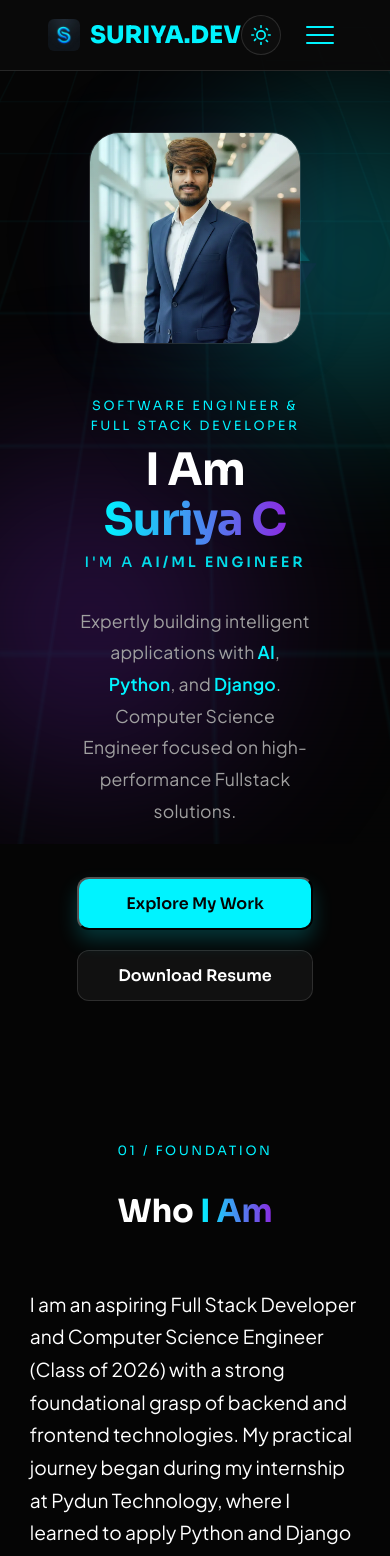
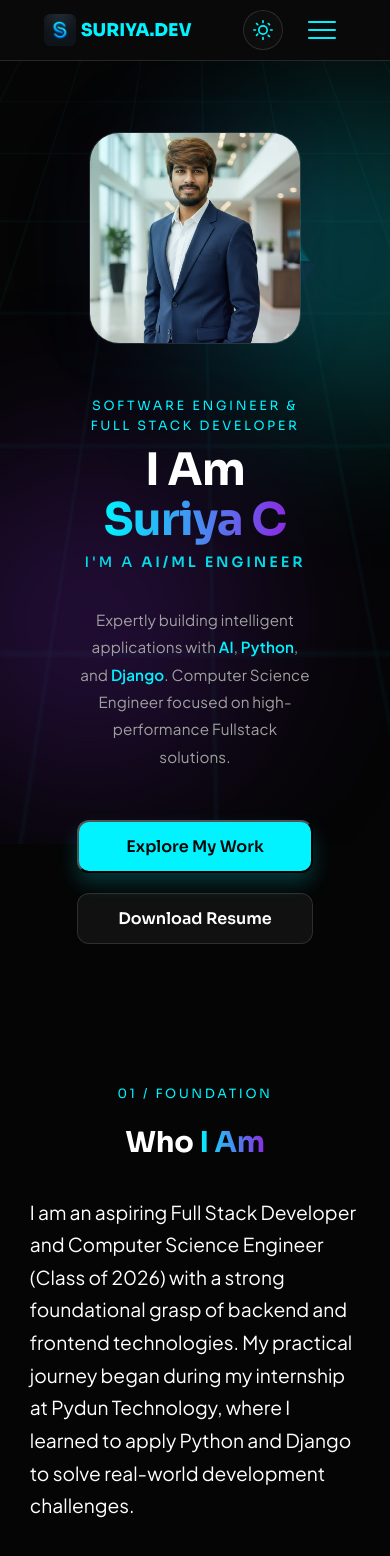
Before and after one commit to mrsuryan/suriya_portfolio, a React (Vite) app: page / in a window 390 px wide. Shown: the top 1556 px of the page. Built offline with nearby package versions, Linux system fonts and the light colour scheme.

Commit message:
feat: add responsive navigation component and global design system styles

```diff
--- a/src/components/Navbar.jsx
+++ b/src/components/Navbar.jsx
@@ -88,7 +88,7 @@ export default function Navbar({ activeNav, navTo, theme, toggleTheme }) {
               height="32"
               style={{ width: "32px", height: "32px", borderRadius: "6px" }}
             />
-            <span>{PERSONAL.logoText}</span>
+            <span className="logo-text">{PERSONAL.logoText}</span>
           </button>
 
           <div className="nav-links desktop-only">
--- a/src/styles/global.css
+++ b/src/styles/global.css
@@ -115,9 +115,18 @@ body {
   color: var(--text-main);
   font-family: var(--font-body);
   line-height: 1.6;
-  overflow-x: hidden;
+  overflow-x: hidden !important;
+  width: 100% !important;
+  position: relative;
   -webkit-font-smoothing: antialiased;
   -moz-osx-font-smoothing: grayscale;
+  text-rendering: optimizeLegibility;
+}
+
+/* Ensure no elements leak out on small screens */
+* {
+  max-width: 100vw;
+  box-sizing: border-box;
 }
 
 
@@ -489,6 +498,12 @@ h1, h2, h3, h4, h5 {
   will-change: transform, background;
 }
 
+@media (max-width: 480px) {
+  .nav {
+    padding: 10px 15px;
+  }
+}
+
 body.light-theme .nav {
   background: rgba(255, 255, 255, 0.4);
 }
@@ -543,6 +558,32 @@ body.light-theme .nav {
   color: var(--accent-cyan);
   text-decoration: none;
   transition: all 0.4s cubic-bezier(0.175, 0.885, 0.32, 1.275);
+}
+
+.logo-text {
+  transition: font-size 0.3s ease;
+}
+
+@media (max-width: 480px) {
+  .nav-logo {
+    gap: 5px !important;
+  }
+  .logo-text {
+    font-size: 1.1rem;
+  }
+}
+
+@media (max-width: 380px) {
+  .logo-text {
+    font-size: 0.9rem;
+    letter-spacing: -0.5px;
+  }
+  .nav {
+    padding: 10px 10px;
+  }
+  .nav-cta-group {
+    gap: 8px !important;
+  }
 }
 
 .nav-logo:hover {
@@ -1099,7 +1140,7 @@ h2.section-title:hover {
   width: 100%;
   height: 100%;
   object-fit: cover;
-  transition: transform 0.6s cubic-bezier(0.2, 1, 0.3, 1);
+  transition: transform 0.6s cubic-bezier(0.23, 1, 0.32, 1), opacity 0.5s ease-in;
 }
 
 .project-card:hover .project-img {
@@ -1855,7 +1896,9 @@ body.light-theme .sbar-fill::after {
 @media (max-width: 992px) {
   .contact-container {
     grid-template-columns: 1fr;
-    gap: 40px;
+    gap: 30px;
+    width: 100%;
+    margin: 0;
   }
 
   .about-split {
@@ -1938,18 +1981,45 @@ body.light-theme .sbar-fill::after {
   }
 
   .section-title {
-    font-size: 2rem;
+    font-size: 1.8rem;
     white-space: normal;
-    padding: 10px 20px;
-    margin-bottom: 40px;
+    padding: 0 10px;
+    margin-bottom: 30px;
+    text-align: center;
+  }
+
+  .section-subtitle {
+    font-size: 0.8rem;
+  }
+
+  .contact-container {
+    padding: 0;
+    gap: 25px;
+    width: 100% !important;
+    max-width: 100% !important;
+    overflow: hidden;
   }
 
   .exp-card, .edu-card {
-    padding: 20px !important;
-  }
-
-  .contact-container {
-    padding: 0 10px;
+    padding: 15px !important;
+    width: 100% !important;
+    max-width: 100% !important;
+    margin: 0 0 20px 0 !important;
+    box-sizing: border-box !important;
+  }
+
+  .exp-header {
+    flex-direction: column;
+    align-items: flex-start !important;
+    gap: 8px !important;
+  }
+
+  .exp-header .tag {
+    white-space: normal !important;
+    display: inline-block !important;
+    width: auto;
+    font-size: 0.7rem;
+    padding: 4px 10px;
   }
 
   .project-grid {
@@ -1978,7 +2048,12 @@ body.light-theme .sbar-fill::after {
   }
 
   .hero-name {
-    font-size: 2.4rem;
+    font-size: 2rem;
+    line-height: 1.2;
+  }
+
+  .hero-text-block p {
+    font-size: 0.95rem;
   }
 
   .hero-btns {
```
